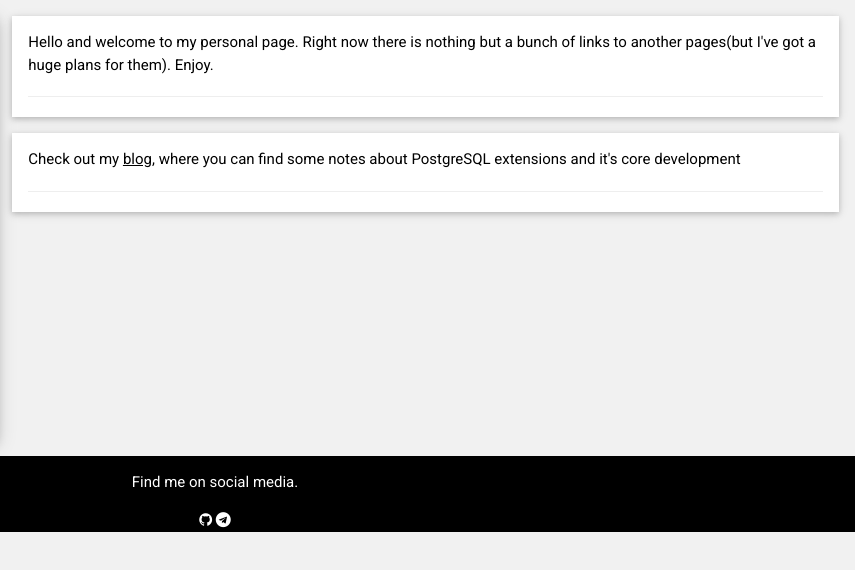
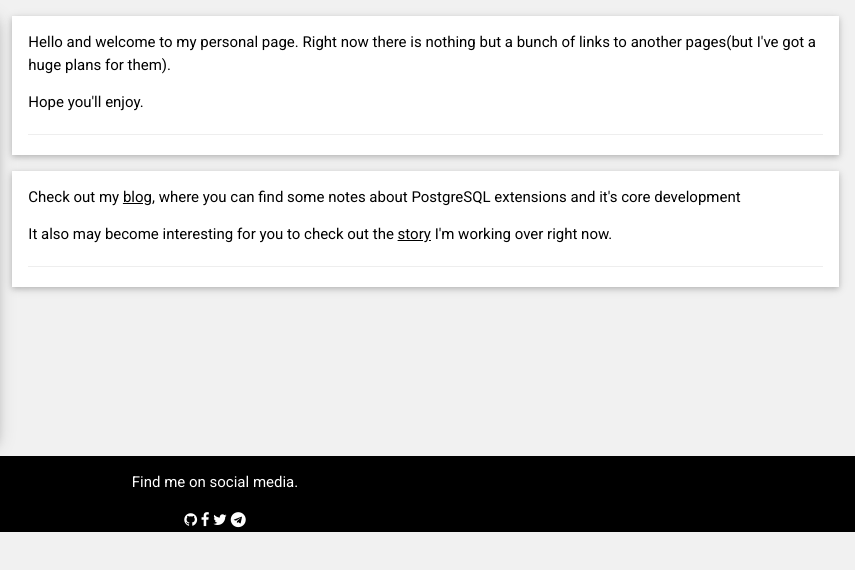
Before and after one commit to ankarion/ankarion.github.io, a plain HTML site: page index.html in a window 1280 px wide. Shown: the full height of the page, 425-1280 px from the left. Drawn offline with nearby package versions, Linux system fonts and the light colour scheme.

Commit message:
Trying to restructurise index.html

```diff
--- a/index.html
+++ b/index.html
@@ -13,6 +13,10 @@
 	<style>
 html,body,h1,h2,h3,h4,h5,h6 {font-family: "Roboto", sans-serif}
 	</style>
+
+	<script>
+
+	</script>
 
 	<body class="w3-light-grey">
 
@@ -33,18 +37,22 @@ html,body,h1,h2,h3,h4,h5,h6 {font-family: "Roboto", sans-serif}
 					</div>
 				</div>
 				<!-- Right Column -->
-				    <div class="w3-twothird">
+				    <div id="welcome" class="w3-twothird">
 						<div class="w3-container w3-card-2 w3-white w3-margin-bottom">
-								<p>Hello and welcome to my personal page. Right now there is nothing but a bunch of links to another pages(but I've got a huge plans for them). Enjoy.
-								<hr>
+							<p>Hello and welcome to my personal page.
+							Right now there is nothing but a bunch of links to another
+							pages(but I've got a huge plans for them).
+							<p>Hope you'll enjoy.
+
+							<hr>
 						</div>
 					</div>
-					<!-- Left Column -->
-				    <div class="w3-twothird">
+					<!-- Right Column, 2nd row -->
+				    <div id="links" class="w3-twothird">
 						<div class="w3-container w3-card-2 w3-white w3-margin-bottom">
 							<p>Check out my <a href="blog/index.html">blog</a>, where you can find some notes about PostgreSQL extensions and it's core development
-							<!-- <p>It also may become interesting for you to check out my
-								<ul>
+							<p>It also may become interesting for you to check out the <a href="https://twitter.com/ankarion">story</a> I'm working over right now.
+								<!-- <ul>
 									<li><a href="blog/games/index.html">games</a></li>
 									<li>stories</li>
 									<li>arts</li>
@@ -58,7 +66,12 @@ html,body,h1,h2,h3,h4,h5,h6 {font-family: "Roboto", sans-serif}
 		<footer class="w3-container w3-black w3-center w3-margin-top">
 			<p>Find me on social media.</p>
 			<a href="https://github.com/ankarion"><i class="fa fa-github w3-hover-opacity"></i></a>
+			<a href="https://facebook.com/antony.bykov.9"><i class="fa fa-facebook w3-hover-opacity"></i></a>
+
+			<a href="https://twitter.com/ankarion"><i class="fa fa-twitter w3-hover
+			-opacity"></i></a>
 			<a href="https://telegram.me/ankarion"><i class="fa fa-telegram w3-hover-opacity"></i></a>
 		</footer>
+
 	</body>
 </html>
```
Also changed, not shown: about/intro.html (added, +3 -0 lines), 1 other file.
